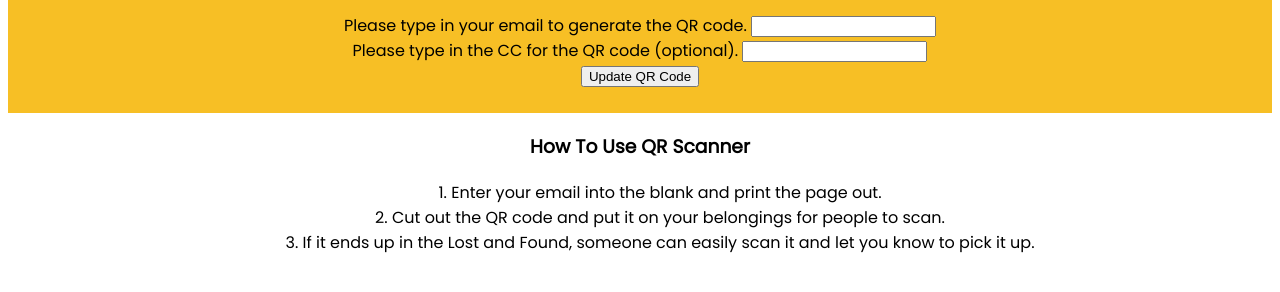
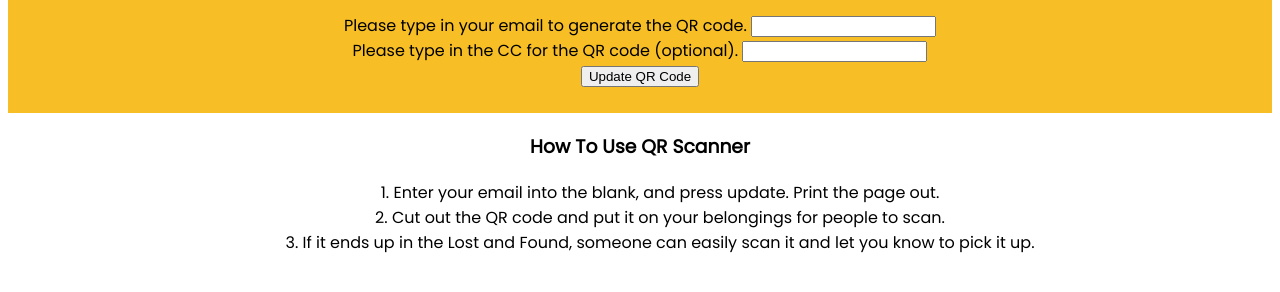
Before and after one commit to Shiprules/QR-Scanner, a plain HTML site: page index.html in a window 1280 px wide. Shown: the part 136-428 px from the top of the page. Drawn offline with Linux system fonts and the light colour scheme.

Commit message:
Updated instructions

```diff
--- a/index.html
+++ b/index.html
@@ -30,7 +30,7 @@
         </main>
         <h3>How To Use QR Scanner</h3>
         <ol>
-            <li>Enter your email into the blank and print the page out.</li>
+            <li>Enter your email into the blank, and press update. Print the page out.</li>
             <li>Cut out the QR code and put it on your belongings for people to scan.</li>
             <li>If it ends up in the Lost and Found, someone can easily scan it and let you know to pick it up.</li>
         </ol>
```
